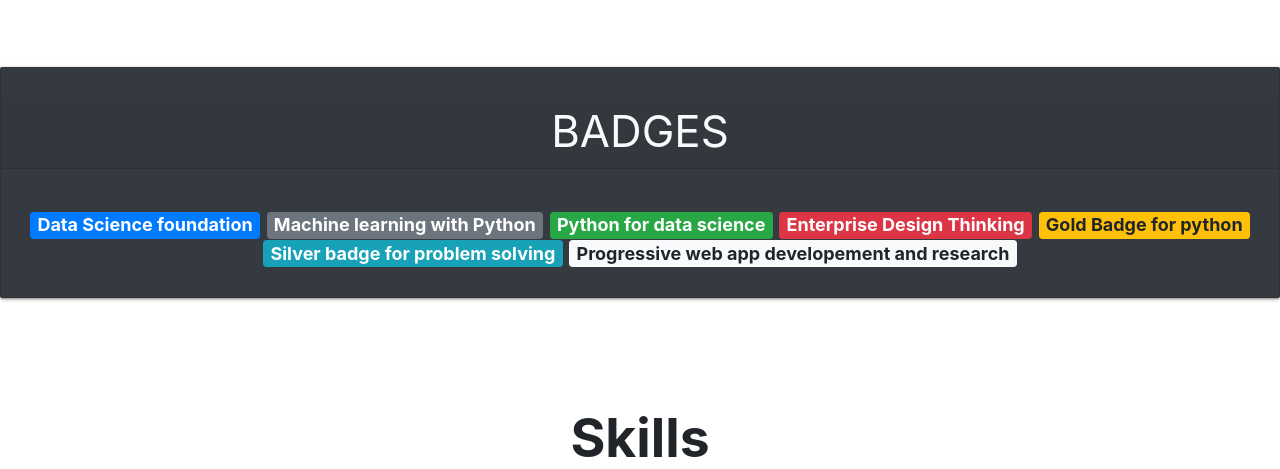
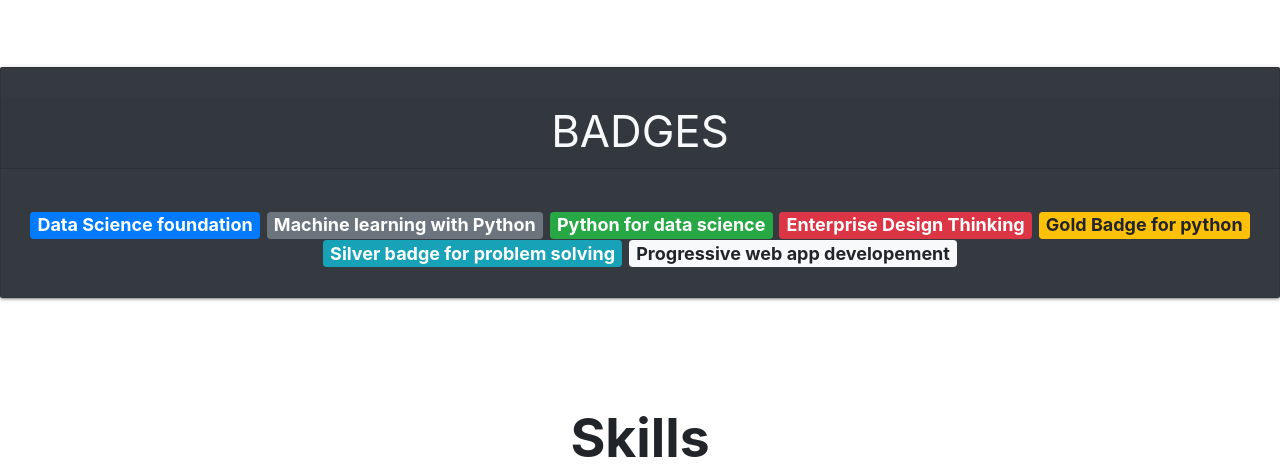
Before and after one commit to varchasa/Portfolio, a Flask app: page / in a window 1280 px wide; the page is wider, and only the part inside the window is pictured. Shown: the part 5275-5744 px from the top of that part. Run offline with Flask 2, Linux system fonts and the light colour scheme; some libraries are stand-ins or nearby versions; some web fonts are replaced.

Commit message:
Update home.html

```diff
--- a/templates/home.html
+++ b/templates/home.html
@@ -680,7 +680,7 @@ height="0" width="0" style="display:none;visibility:hidden"></iframe></noscript>
         <a href="https://www.youracclaim.com/badges/e60c2619-9155-4abd-bd36-a991024d641d?source=linked_in_profile" target="_blank" class="badge badge-danger">Enterprise Design Thinking</a>
         <a href="https://www.hackerrank.com/varchasaaggarwal" target="_blank" class="badge badge-warning">Gold Badge for python</a>
         <a href="https://www.hackerrank.com/varchasaaggarwal" target="_blank" class="badge badge-info">Silver badge for problem solving</a>
-        <a href="https://credly.com/credit/14243055" class="badge badge-light">Progressive web app developement and research</a>
+        <a href="https://credly.com/credit/14243055" class="badge badge-light" target="_blank">Progressive web app developement</a>
 
  </h4>
     </div>
```
